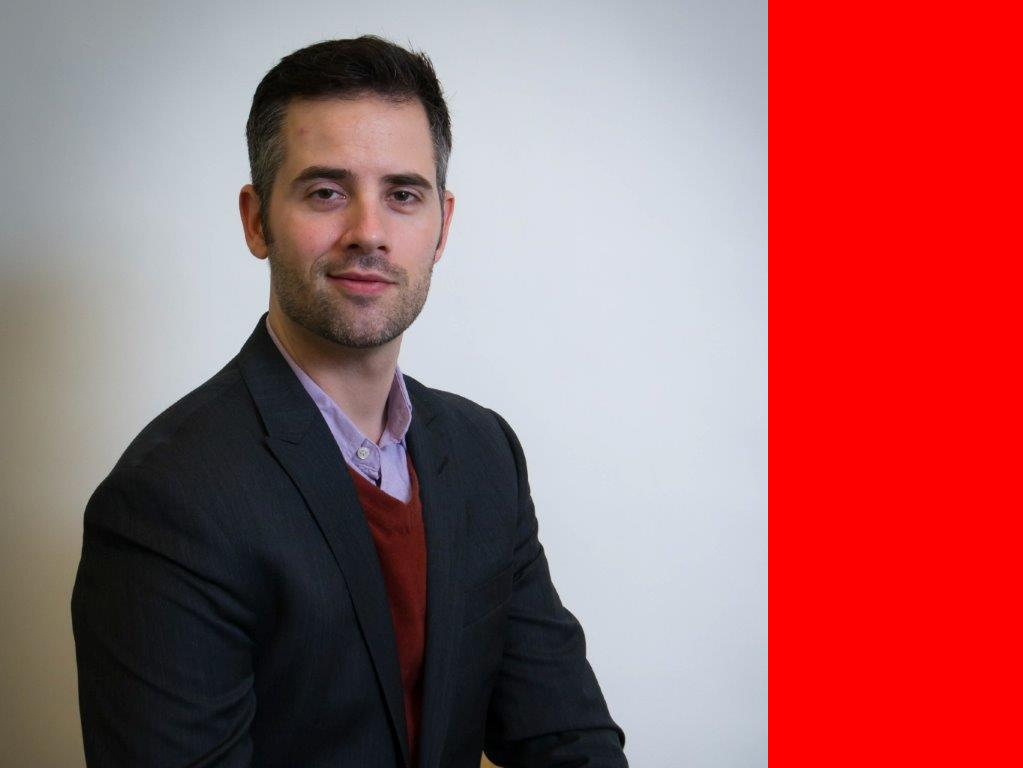
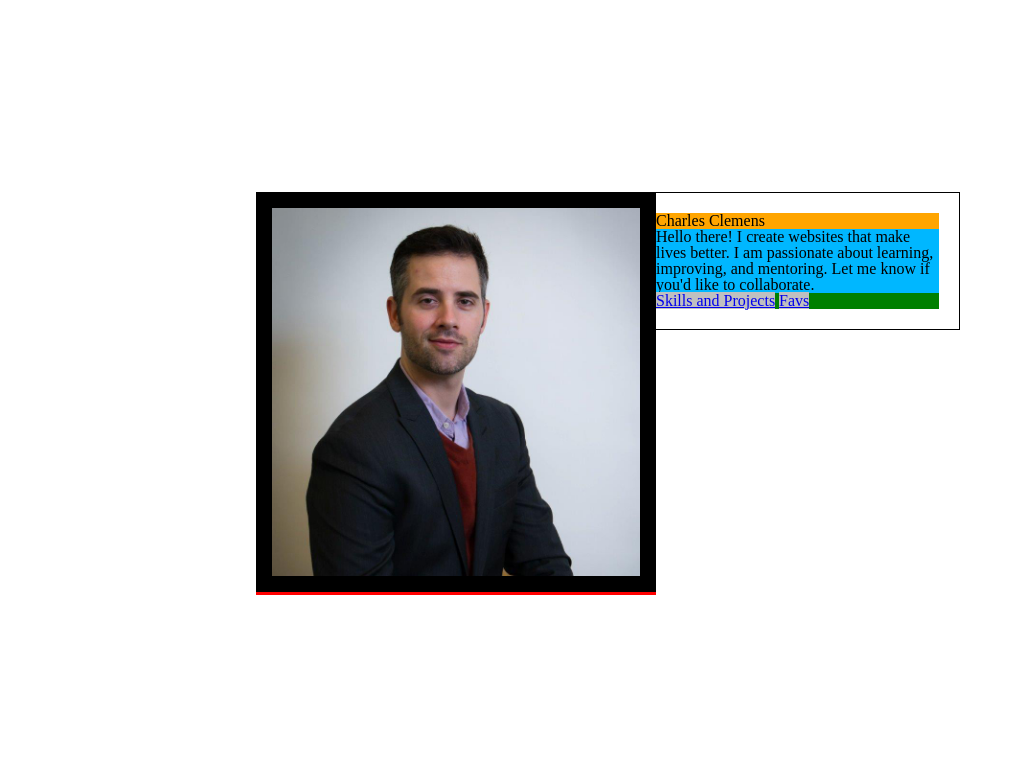
Before and after one commit to CClemensJr/aboutme, a plain HTML site: page index.html in a window 1280 px wide. Shown: the top 768 px of the page, without its empty margins (0-1023 px from the left). Drawn offline with Linux system fonts and the light colour scheme; a web font is replaced by a local one.

Commit message:
Completed basic positioning of top page

```diff
--- a/index.html
+++ b/index.html
@@ -13,6 +13,7 @@
                     <img src="images/IMG_0960.JPG" alt="professional picture">
                 </figure>
 
+                <div>
                     <h1>Charles Clemens</h1>
 
                     <p>Hello there! I create websites that make lives better. I am passionate about learning, improving, and mentoring. Let me know if you'd like to collaborate.</p>
@@ -21,6 +22,8 @@
                         <li><a href="#middle-page">Skills and Projects</a></li>
                         <li><a href="#bottom-page">Favs</a></li>
                     </ul>
+                </div>
+
             </section>
 
             <section id = "middle-page">
--- a/styles/site.css
+++ b/styles/site.css
@@ -1,8 +1,56 @@
+* {
+    box-sizing: border-box;
+}
+
 #top-page {
-    background: red;
+    background: white;
+    display   : inline-block;
     height    : 1000px;
     width     : 100%;
 }
+
+#top-page figure {
+    background : red;
+    float      : left;
+    margin-left: 20%;
+    margin-top : 15%;
+    //margin-right: 50%;
+}
+
+#top-page div {
+    border      : 1px solid;
+    margin-left : 25%;
+    margin-right: 25%;
+    margin-top  : 15%;
+    padding     : 20px;
+}
+
+#top-page img {
+    border: 1rem solid;
+    height: 400px;
+    width : 400px;
+}
+
+#top-page h1 {
+    background: orange;
+}
+
+#top-page p {
+    background: rgb(0, 183, 255);
+}
+
+#top-page ul {
+    background: green;
+}
+
+#top-page li {
+    background: silver;
+    display: inline;
+}
+
+
+
+
 
 #middle-page {
     background: blue;
```
Lines whose indentation alone changed are shown as unchanged.
